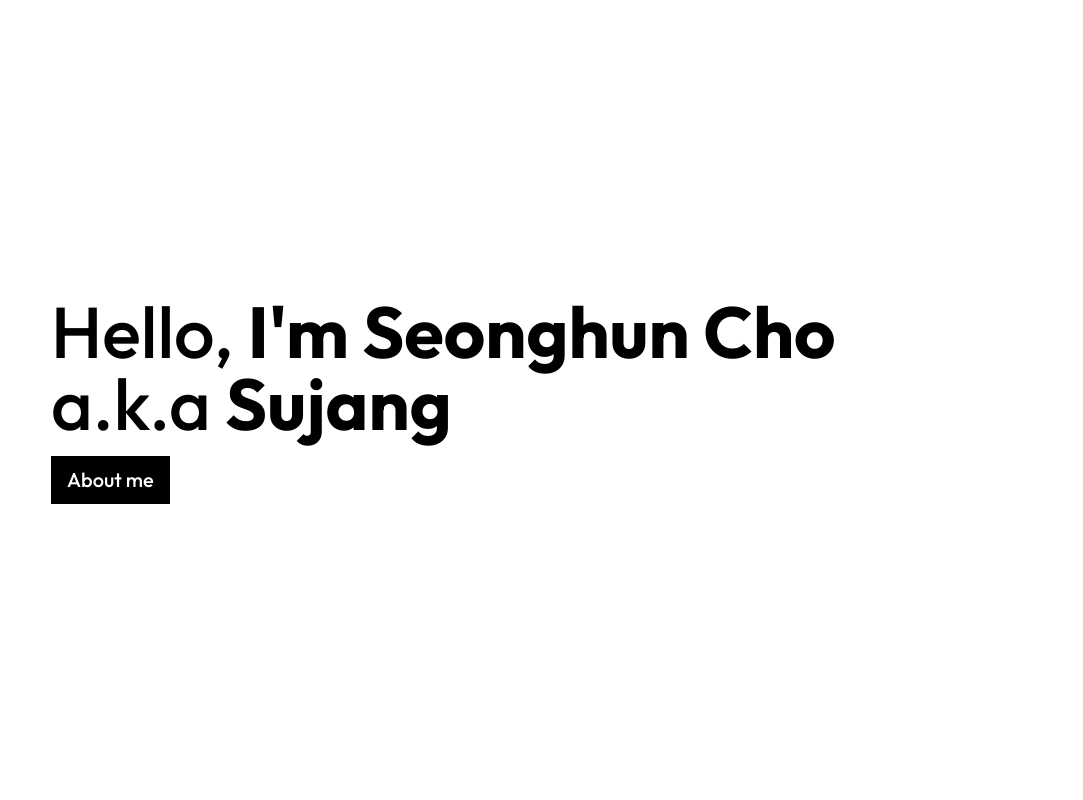
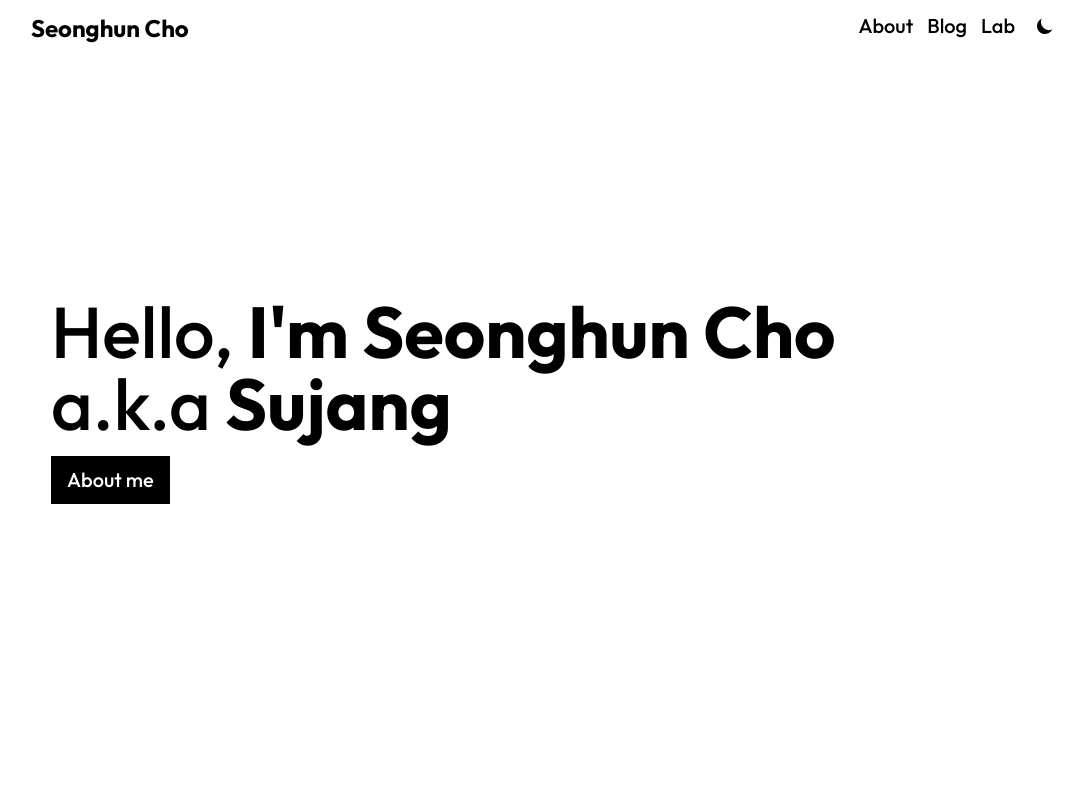
Before and after one commit to sujang958/sujang.xyz, a Next.js app: page / in a window 1280 px wide. Shown: the top 800 px of the page, without its empty margins (97-1180 px from the left). Built offline with nearby package versions, Linux system fonts and the light colour scheme.

Commit message:
style: added header bar

```diff
--- /dev/null
+++ b/components/header.tsx
@@ -0,0 +1,43 @@
+import { FC } from "react"
+import Link from "next/link"
+
+const Header: FC = () => {
+  return (
+    <div className="bg-white py-3 flex flex-row justify-between">
+      <div className="text-2xl font-bold">
+        <Link href="/" passHref>
+          Seonghun Cho
+        </Link>
+      </div>
+      <div className="flex flex-row space-x-3.5 text-xl">
+        <div className="hover:underline cursor-pointer">
+          <Link href="/#about" passHref>
+            About
+          </Link>
+        </div>
+        <div className="hover:underline cursor-pointer">
+          <Link href="/blog" passHref>
+            Blog
+          </Link>
+        </div>
+        <div className="hover:underline cursor-pointer">
+          <Link href="/lab" passHref>
+            Lab
+          </Link>
+        </div>
+        <div className="pl-1.5 mt-1">
+          <svg
+            xmlns="http://www.w3.org/2000/svg"
+            className="cursor-pointer h-5 w-5"
+            viewBox="0 0 20 20"
+            fill="currentColor"
+          >
+            <path d="M17.293 13.293A8 8 0 016.707 2.707a8.001 8.001 0 1010.586 10.586z" />
+          </svg>
+        </div>
+      </div>
+    </div>
+  )
+}
+
+export default Header
--- a/components/layout.tsx
+++ b/components/layout.tsx
@@ -1,9 +1,13 @@
 import { FC, ReactNode } from "react"
+import Header from "./header"
 
 const Layout: FC<ReactNode> = ({ children }) => {
   return (
-    <div className="font-outfit flex flex-col items-center">
-      <div className="max-w-5xl flex flex-col">{children}</div>
+    <div className="relative min-w-full font-outfit flex flex-col">
+      <header className="fixed top-0 max-w-5xl w-full self-center">
+        <Header />
+      </header>
+      <div className="self-center flex flex-col">{children}</div>
     </div>
   )
 }
--- a/pages/index.tsx
+++ b/pages/index.tsx
@@ -5,8 +5,8 @@ const Home: FC = () => {
   const [isHidden, setIsHidden] = useState(1)
 
   return (
-    <div className="flex flex-col">
-      <div className="flex flex-col min-h-screen px-5">
+    <div className="max-w-5xl flex flex-col">
+      <div className="w-full flex flex-col min-h-screen px-5">
         <div className="flex-1 flex flex-col place-content-center gap-y-4">
           <div className="text-3xl md:text-7xl">
             <p>
@@ -113,7 +113,8 @@ const Home: FC = () => {
             <div className="flex flex-col mt-6 px-6 text-xl md:text-2xl">
               <p>sujang@kakao.com</p>
               <p>
-                _someone#4590 <span className="text-sm md:text-lg">(Discord)</span>
+                _someone#4590{" "}
+                <span className="text-sm md:text-lg">(Discord)</span>
               </p>
             </div>
           </div>
```
